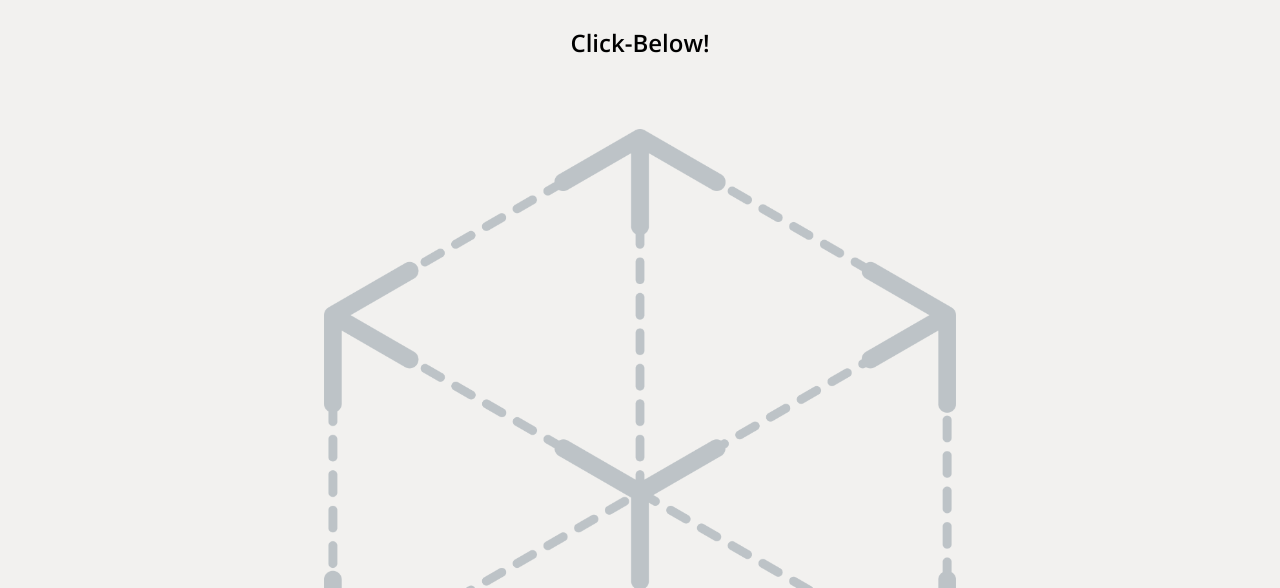
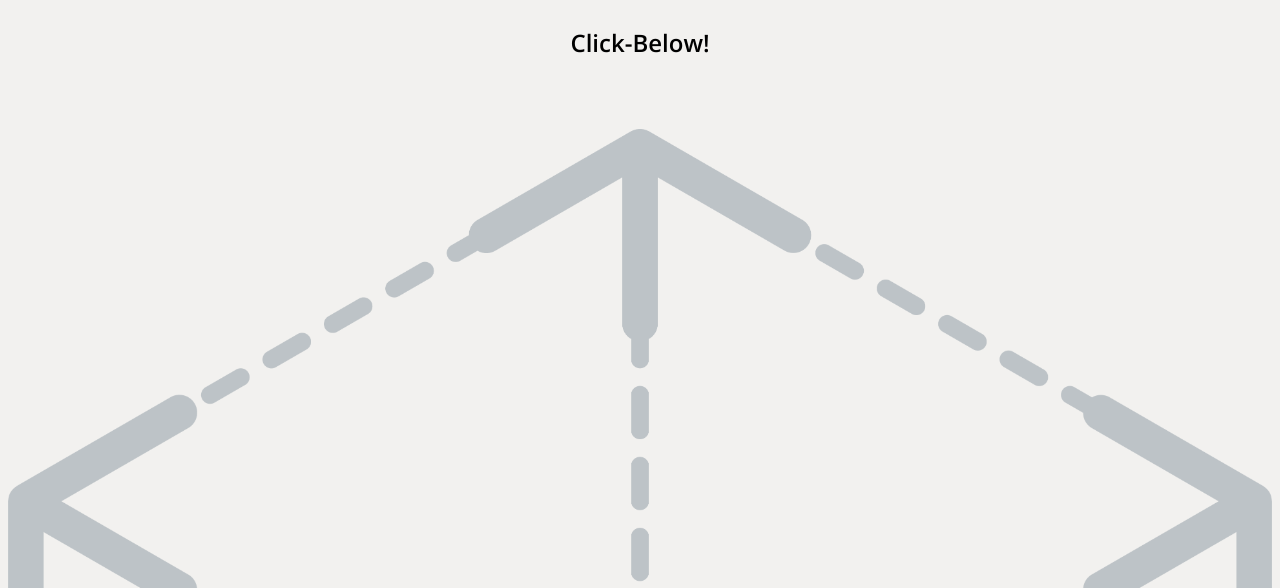
Before and after one commit to khilller/sculptor, a plain HTML site: page index.html in a window 1280 px wide. Shown: the part 212-800 px from the top of the page. Drawn offline with nearby package versions, Linux system fonts and the light colour scheme.

Commit message:
New Div to host image

```diff
--- a/style.css
+++ b/style.css
@@ -20,12 +20,16 @@
     font-weight: 400;
 }
 
+.work-link{
+    height: 20rem;
+}
+
 
 .image {
     display: block;
     margin-top: 70px;
     margin-left: auto;
     margin-right: auto;
-    max-width: 50%;
-    height: auto;
+    max-width: 100%;
+    max-height: 100%;
 }
```
